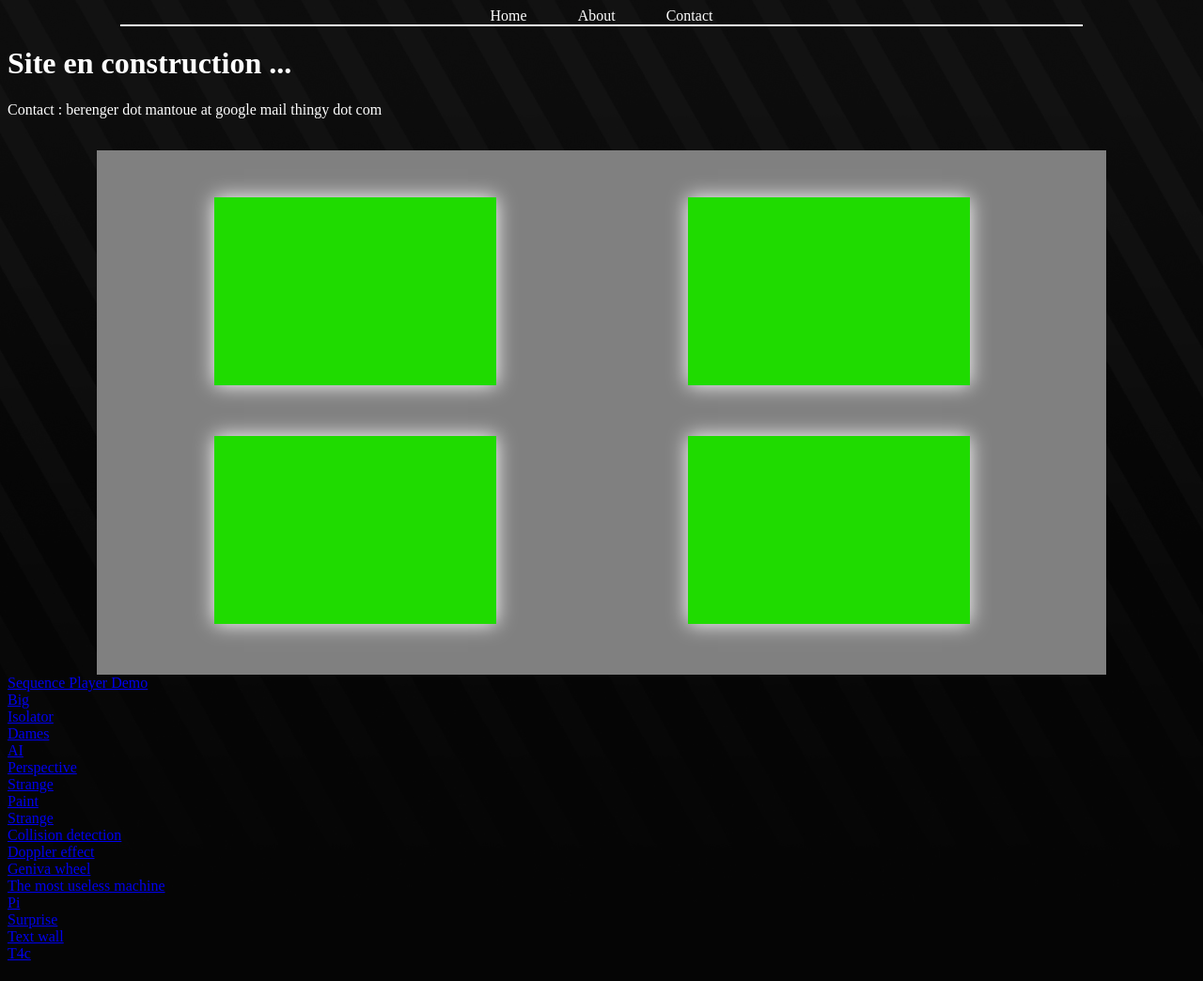
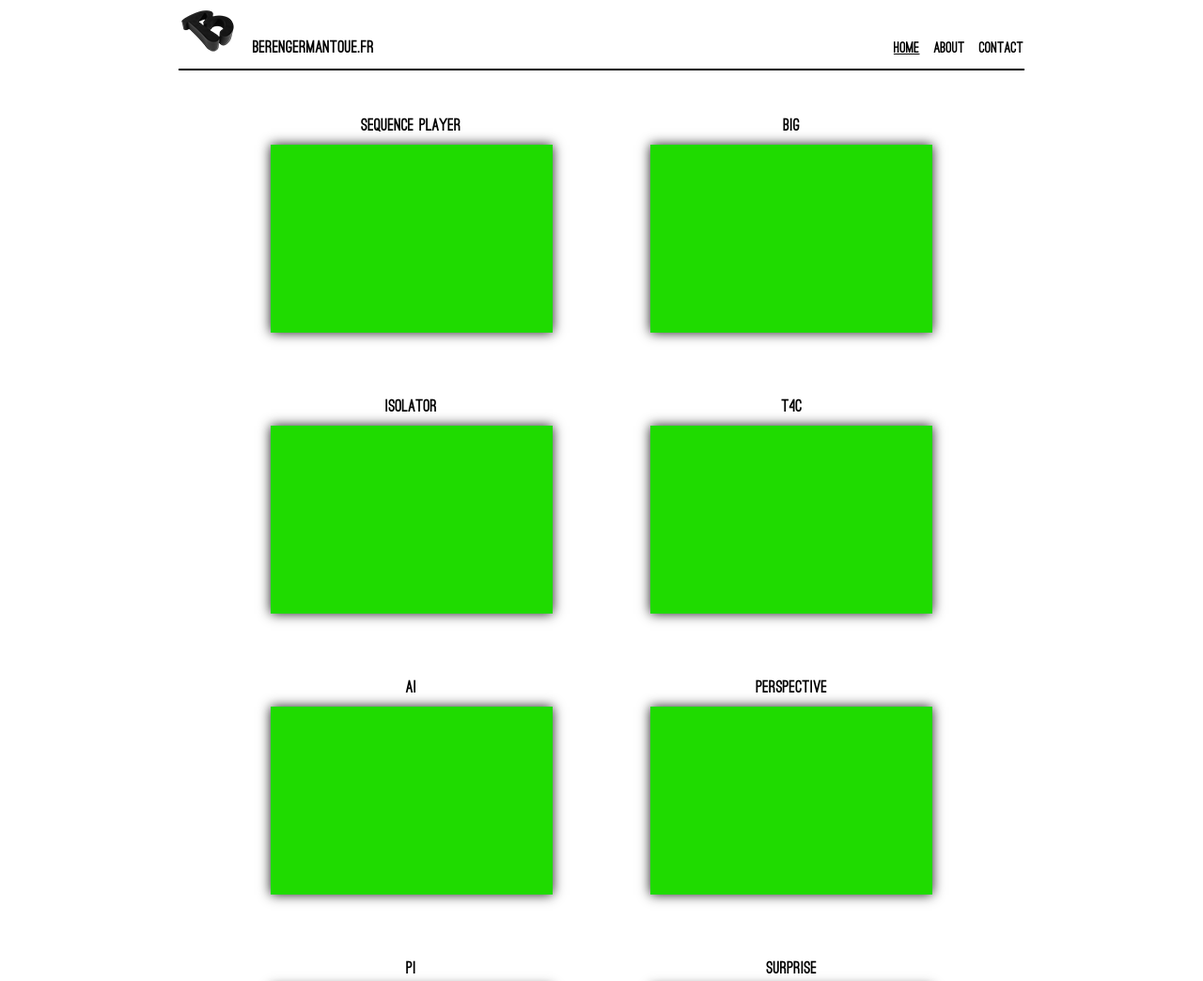
Before and after one commit to BerengerMantoue/berengermantoue.fr, a plain HTML site: page www/index.html in a window 1280 px wide. Shown: the top 1044 px of the page at 94% size. Drawn offline with Linux system fonts and the light colour scheme.

Commit message:
New style !

```diff
--- a/www/index.html
+++ b/www/index.html
@@ -7,41 +7,106 @@
 	</head>
 
 	<body bgcolor="white" text="black"> <!-- C'est là que ça se passe ... -->
-		 <!--<div id="global"> -->
+		 <div id="global">
+			<header>
+				<a href="" ><img src="img/logo.png" alt="logo" id="Logo" /></a>
+				<h1>berengermantoue.fr</h1>
 
-			<nav>
-				<a href="">Home</a>
-				<a href="">About</a>
-				<a href="">Contact</a>
-			</nav>
-
-			<h1>Site en construction ...</h1>
-			<p>Contact : berenger dot mantoue at google mail thingy dot com</p><br />
+				<nav>
+					<ul>
+						<li><a href="" id="current">Home</a></li>
+						<li><a href="">About</a></li>
+						<li><a href="">Contact</a></li>
+					</ul>
+				</nav>
+			</header>
 
 			<section>
-				<a href="unitygames/big.html"><img src="img/screenshot.jpg" alt="screenshot" /></a>
-				<a href="unitygames/big.html"><img src="img/screenshot.jpg" alt="screenshot" /></a><br/>
-				<a href="unitygames/big.html"><img src="img/screenshot.jpg" alt="screenshot" /></a>
-				<a href="unitygames/big.html"><img src="img/screenshot.jpg" alt="screenshot" /></a><br/>
+				<div id="Games">
+					<a href="unitygames/sequenceplayerdemo.html"><h2>Sequence Player</h2></a>
+					<a href="unitygames/sequenceplayerdemo.html"><img src="img/screenshot.jpg" alt="screenshot" /></a>
+				</div>
+
+				<div id="Games">
+					<a href="unitygames/big.html"><h2>Big</h2></a>
+					<a href="unitygames/big.html"><img src="img/screenshot.jpg" alt="screenshot" /></a>
+				</div>
+
+				<div id="Games">
+					<a href="unitygames/isolator.html"><h2>Isolator</h2></a>
+					<a href="unitygames/isolator.html"><img src="img/screenshot.jpg" alt="screenshot" /></a>
+				</div>
+
+				<div id="Games">
+					<a href="unitygames/t4c/t4c.html"><h2>T4c</h2></a>
+					<a href="unitygames/t4c/t4c.html"><img src="img/screenshot.jpg" alt="screenshot" /></a>
+				</div>
+
+				<div id="Games">
+					<a href="unitygames/ai.html"><h2>AI</h2></a>
+					<a href="unitygames/ai.html"><img src="img/screenshot.jpg" alt="screenshot" /></a>
+				</div>
+
+				<div id="Games">
+					<a href="unitygames/pesrpective.html"><h2>Perspective</h2></a>
+					<a href="unitygames/pesrpective.html"><img src="img/screenshot.jpg" alt="screenshot" /></a>
+				</div>
+
+				<div id="Games">
+					<a href="unitygames/smallprojects/pi.html"><h2>Pi</h2></a>
+					<a href="unitygames/smallprojects/pi.html"><img src="img/screenshot.jpg" alt="screenshot" /></a>
+				</div>
+
+				<div id="Games">
+					<a href="unitygames/smallprojects/surprise.html"><h2>Surprise</h2></a>
+					<a href="unitygames/smallprojects/surprise.html"><img src="img/screenshot.jpg" alt="screenshot" /></a>
+				</div>
+
+				<div id="Games">
+					<a href="unitygames/strange.html"><h2>Strange</h2></a>
+					<a href="unitygames/strange.html"><img src="img/screenshot.jpg" alt="screenshot" /></a>
+				</div>
+
+				<div id="Games">
+					<a href="unitygames/paint.html"><h2>Paint</h2></a>
+					<a href="unitygames/paint.html"><img src="img/screenshot.jpg" alt="screenshot" /></a>
+				</div>
+
+				<div id="Games">
+					<a href="unitygames/dames.html"><h2>Dames</h2></a>
+					<a href="unitygames/dames.html"><img src="img/screenshot.jpg" alt="screenshot" /></a>
+				</div>
+
+				<div id="Games">
+					<a href="unitygames/smallprojects/collision_detection.html"><h2>Collision detection</h2></a>
+					<a href="unitygames/smallprojects/collision_detection.html"><img src="img/screenshot.jpg" alt="screenshot" /></a>
+				</div>
+
+				<div id="Games">
+					<a href="unitygames/smallprojects/doppler.html"><h2>Doppler effect</h2></a>
+					<a href="unitygames/smallprojects/doppler.html"><img src="img/screenshot.jpg" alt="screenshot" /></a>
+				</div>
+
+				<div id="Games">
+					<a href="unitygames/smallprojects/genevawheel.html"><h2>Geneva Wheel</h2></a>
+					<a href="unitygames/smallprojects/genevawheel.html"><img src="img/screenshot.jpg" alt="screenshot" /></a>
+				</div>
+
+				<div id="Games">
+					<a href="unitygames/smallprojects/mostuselessmachine.html"><h2>The most useless machine</h2></a>
+					<a href="unitygames/smallprojects/mostuselessmachine.html"><img src="img/screenshot.jpg" alt="screenshot" /></a>
+				</div>
+
+				<div id="Games">
+					<a href="unitygames/smallprojects/textwall.html"><h2>Text wall</h2></a>
+					<a href="unitygames/smallprojects/textwall.html"><img src="img/screenshot.jpg" alt="screenshot" /></a>
+				</div>
+
 			</section>
 
-			<a href="unitygames/sequenceplayerdemo.html">Sequence Player Demo</a><br />
-			<a href="unitygames/big.html">Big</a><br />
-			<a href="unitygames/isolator.html">Isolator</a><br />
-			<a href="unitygames/dames.html">Dames</a><br />
-			<a href="unitygames/ia.html">AI</a><br />
-			<a href="unitygames/perspective.html">Perspective</a><br />
-			<a href="unitygames/strange.html">Strange</a><br />
-			<a href="unitygames/paint.html">Paint</a><br />
-			<a href="unitygames/strange.html">Strange</a><br />
-			<a href="unitygames/smallprojects/collision_detection.html">Collision detection</a><br />
-			<a href="unitygames/smallprojects/doppler.html">Doppler effect</a><br />
-			<a href="unitygames/smallprojects/genevawheel.html">Geniva wheel</a><br />
-			<a href="unitygames/smallprojects/mostuselessmachine.html">The most useless machine</a><br />
-			<a href="unitygames/smallprojects/pi.html">Pi</a><br />
-			<a href="unitygames/smallprojects/surprise.html">Surprise</a><br />
+			<!--
 			<a href="unitygames/smallprojects/textwall.html">Text wall</a><br />
-			<a href="unitygames/t4c/t4c.html">T4c</a><br />
-		<!--</div> -->
+			-->
+		</div>
 	</body>
 </html>
--- a/www/style.css
+++ b/www/style.css
@@ -1,60 +1,118 @@
+@font-face
+{
+	font-family:'Ostrich';
+	src:url('fonts/ostrich-black.ttf');
+	font-weight: normal;
+	font-style: normal;
+}
+
+
 body
 {
-	background-image:url("img/background.jpg");
-	/*background-attachment:fixed;*/
-	background-repeat:repeat-x;
-	background-color:#050505;
-	color: white; /* Commentaire */
+	background-color:white;
+	color: black;
+	font-family:'Ostrich', 'Trebuchet MS', 'Arial';
+}
+
+#global
+{
+	width:900px;
+	margin:auto;
 }
 
 /**/
+header
+{
+	border-bottom: 2px solid black;
+	margin-bottom:35px;
+}
+
+header h1
+{
+	font-size: 18px;
+	padding-left:10px;
+}
+
+#Logo, header h1
+{
+	display:inline-block;
+}
+
 nav
 {
-	width:1024px;
-	margin:auto;
-	text-align: center;
-	border-bottom: 2px solid white;
+	display:inline-block;
+	width:686px;
+	text-align: right;
 }
 
-/**/
-nav a
+nav ul
 {
-	color: white;
-	margin:25px;
-	text-decoration: none;
+	list-style-type:none;
+	padding:0;
+	margin:0;
 }
 
-/**/
-a:hover
+nav li
 {
-	color:white;
-	text-decoration: underline;
+	display:inline-block;
 }
+
+nav ul li  a
+{
+	color:black;
+	text-decoration:none;
+	padding-left:10px;
+}
+
+#current
+{
+	text-decoration:underline;
+}
+
+nav ul li  a:hover
+{
+	text-decoration:underline;
+}
+
 
 /**/
 section
 {
-	width:1024px;
+	width:850px;
 	margin:auto;
-	padding:25px;
-	background-color:grey;
+	height: auto;
+	text-align: center;
 }
 
-/**/
+#Games
+{
+	display:inline-block;
+}
+
+#Games h2
+{
+	font-size: 18px;
+	margin-bottom:0px;
+}
+
+#Games a
+{
+	font-size: 18px;
+	margin-bottom:0px;
+	color:black;
+	text-decoration:none;
+}
+
+#Games a:hover
+{
+	text-decoration:underline;
+}
+
 section img
 {
-	box-shadow: 0px 0px 20px white;
-	margin-left:100px;
-	margin-right:100px;
-	margin-top:25px;
-	margin-bottom:25px;
+	margin-top:10px;
+	margin-left:50px;
+	margin-right:50px;
+	margin-bottom:50px;
+	box-shadow: 0px 0px 12px rgba(0, 0, 0, 0.9);
 }
-
-/*
-#global
-{
-	background-color:grey;
-	width: 1024;
-	margin:auto;
-	text-align: left;
-}*/
--- /dev/null
+++ b/www/style_black.css
@@ -0,0 +1,60 @@
+body
+{
+	background-image:url("img/background.jpg");
+	/*background-attachment:fixed;*/
+	background-repeat:repeat-x;
+	background-color:#050505;
+	color: white; /* Commentaire */
+}
+
+/**/
+nav
+{
+	width:1024px;
+	margin:auto;
+	text-align: center;
+	border-bottom: 2px solid white;
+}
+
+/**/
+nav a
+{
+	color: white;
+	margin:25px;
+	text-decoration: none;
+}
+
+/**/
+a:hover
+{
+	color:white;
+	text-decoration: underline;
+}
+
+/**/
+section
+{
+	width:1024px;
+	margin:auto;
+	padding:25px;
+	background-color:grey;
+}
+
+/**/
+section img
+{
+	box-shadow: 0px 0px 20px white;
+	margin-left:100px;
+	margin-right:100px;
+	margin-top:25px;
+	margin-bottom:25px;
+}
+
+/*
+#global
+{
+	background-color:grey;
+	width: 1024;
+	margin:auto;
+	text-align: left;
+}*/
```
Also changed, not shown: www/fonts/SIL Open Font License.txt (added), www/fonts/ostrich-black.ttf (added), www/fonts/ostrich-bold.ttf (added), www/fonts/ostrich-dashed.ttf (added), www/fonts/ostrich-light.ttf (added), www/fonts/ostrich-regular.ttf (added), www/fonts/ostrich-rounded.ttf (added), www/img/logo.png (added), 1 other file.
